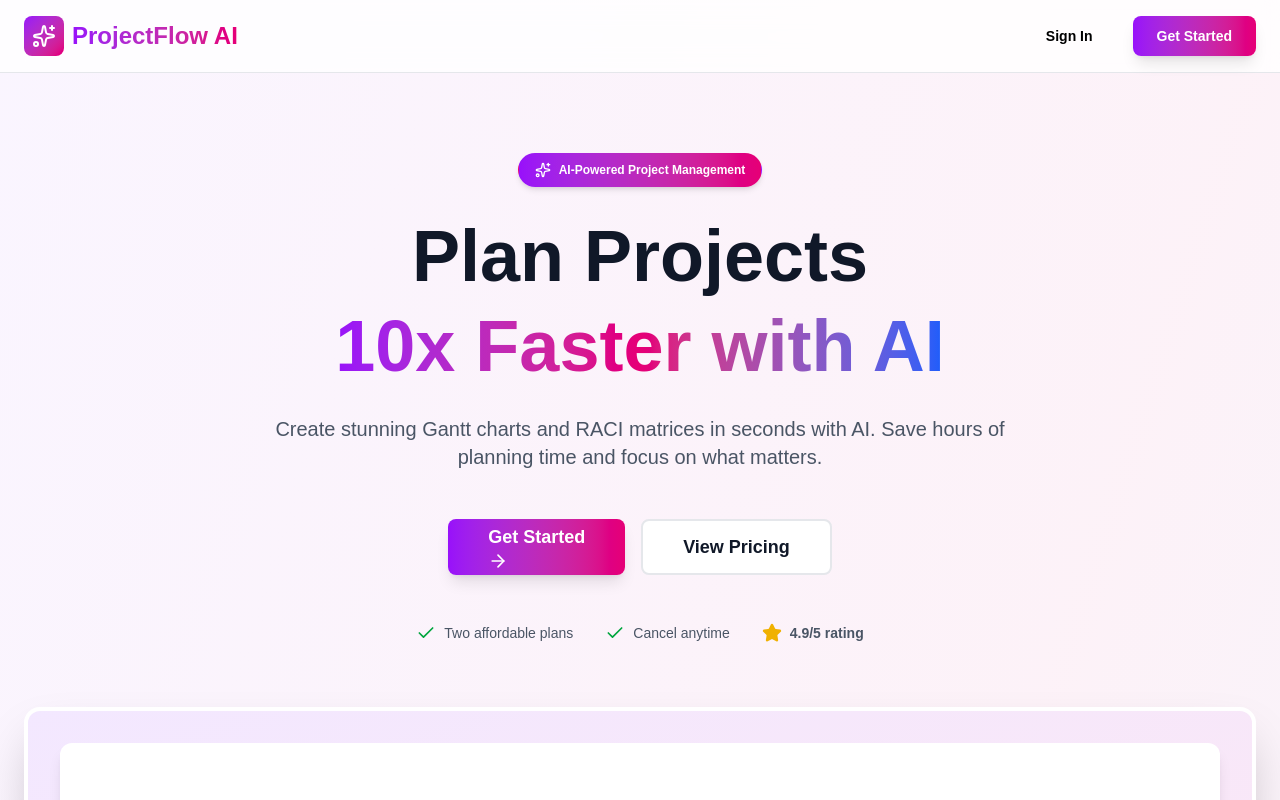
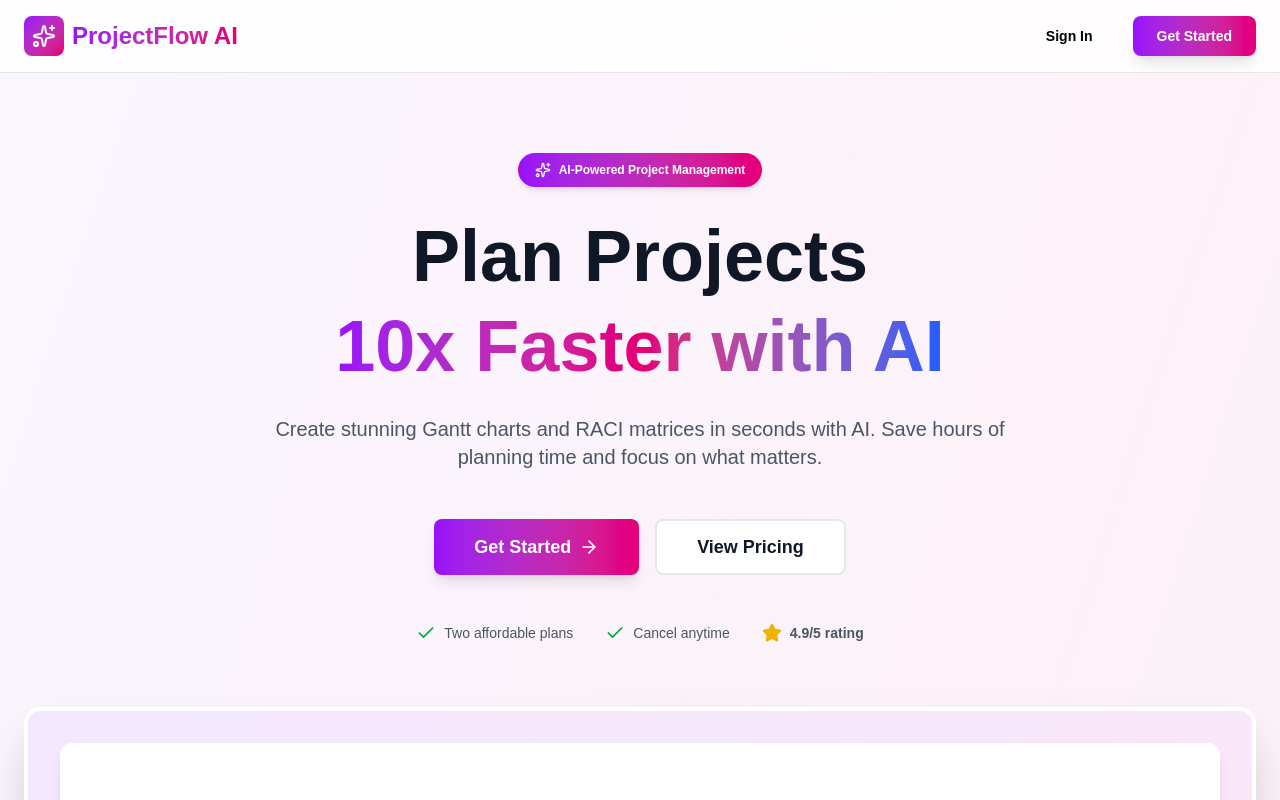
Before and after one commit to kvsharma13/AI_diagram_flow, a Next.js app: page / in a window 1280 px wide. Shown: the top 800 px of the page. Built offline with nearby package versions, Linux system fonts and the light colour scheme.

Commit message:
Fix Get Started button arrow wrapping to new line
Co-Authored-By: Claude Sonnet 4.6 <noreply@anthropic.com>

```diff
--- a/app/page.tsx
+++ b/app/page.tsx
@@ -53,7 +53,7 @@ export default function LandingPage() {
 
         <div className="flex items-center justify-center gap-4 mb-12">
           <Button size="xl" asChild>
-            <Link href="/sign-in?redirect_url=/pricing">
+            <Link href="/sign-in?redirect_url=/pricing" className="flex items-center gap-2 whitespace-nowrap">
               Get Started
               <ArrowRight className="w-5 h-5" />
             </Link>
```
